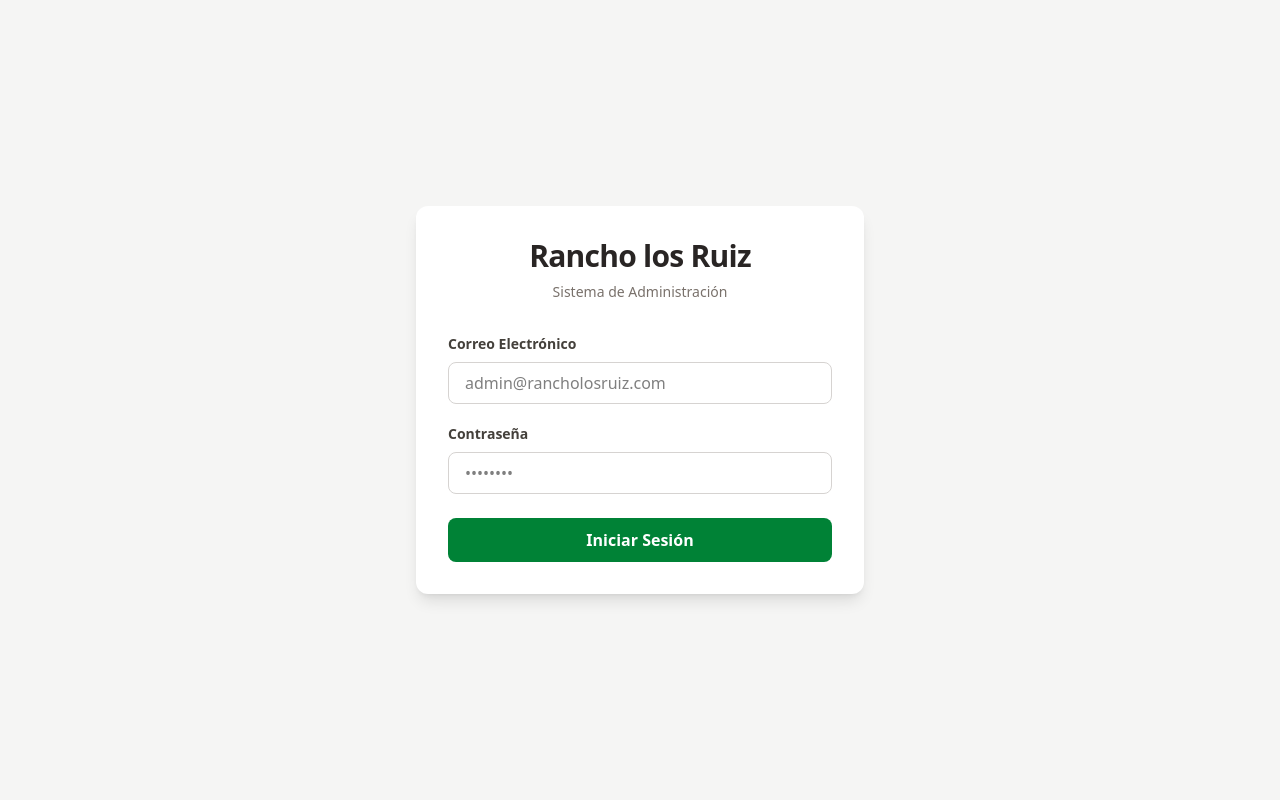
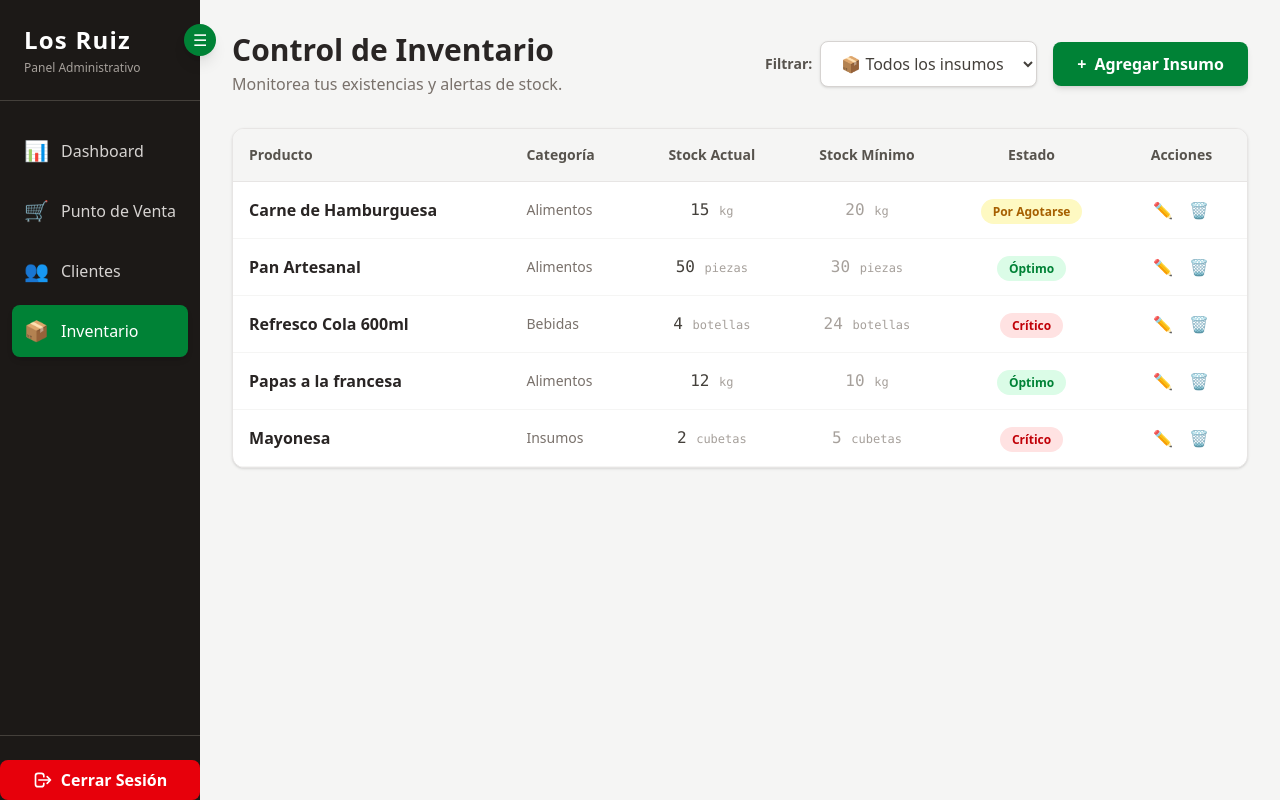
Before and after one commit to hectorinhhpr/rancho-los-ruiz-admin, an Angular app: page /inventario in a window 1280 px wide. Before the commit this address led to /login. Built offline with nearby package versions, Linux system fonts and the light colour scheme.

Commit message:
feat: interfaz de inventario con filtros por color y seguridad de rutas con adminGuard

```diff
--- a/src/app/app.routes.ts
+++ b/src/app/app.routes.ts
@@ -1,5 +1,6 @@
 import { Routes } from '@angular/router';
 import { authGuard } from './guards/auth-guard'; // Lo comentamos hasta que Karime suba este archivo
+import { adminGuard } from './guards/admin.guard'; // 👈 ¡NUEVO! Importamos a tu cadenero
 
 export const routes: Routes = [
   {
@@ -14,23 +15,29 @@ export const routes: Routes = [
   {
     path: 'dashboard',
     loadComponent: () => import('./pages/dashboard/dashboard').then(m => m.Dashboard),
-    // canActivate: [authGuard]
+    canActivate: [adminGuard] // 👈 ¡Protegido! Solo pasa el Admin
   },
   {
     path: 'clientes',
     loadComponent: () => import('./pages/clientes/clientes').then(m => m.ClientesComponent),
-    // canActivate: [authGuard]
+    canActivate: [adminGuard] // 👈 ¡Protegido! Solo pasa el Admin
   },
   {
     path: 'reservaciones',
     loadComponent: () => import('./pages/reservaciones/reservaciones').then(m => m.Reservaciones),
-    // canActivate: [authGuard]
+    canActivate: [adminGuard] // 👈 ¡Protegido! El cajero tampoco debería ver esto
   },
 
-  // 👇 AQUÍ AGREGAMOS LA NUEVA RUTA DEL PUNTO DE VENTA 👇
+  // 👇 RUTA DEL PUNTO DE VENTA (Acceso libre para el Cajero) 👇
   {
     path: 'pos',
     loadComponent: () => import('./pages/pos/pos').then(m => m.PosComponent),
+    // Aquí NO ponemos el adminGuard porque el cajero sí debe entrar
+  },
+  {
+  path: 'inventario',
+  loadComponent: () => import('./pages/inventario/inventario').then(m => m.InventarioComponent),
+  canActivate: [adminGuard]
   },
 
   {
--- a/src/app/components/sidebar/sidebar.html
+++ b/src/app/components/sidebar/sidebar.html
@@ -17,21 +17,39 @@
 
   <!-- Navegación -->
   <nav class="flex-1 px-3 py-6 space-y-2 overflow-hidden">
+
+    <!-- DASHBOARD: Solo lo ve el Admin (Sami) -->
+    @if (rolActual === 'Admin') {
       <a routerLink="/dashboard" routerLinkActive="bg-green-700 text-white shadow-md" class="flex items-center gap-3 px-3 py-3 hover:bg-stone-800 hover:text-white rounded-lg transition cursor-pointer whitespace-nowrap">
         <span class="text-xl">📊</span>
         @if (!colapsado) { <span class="font-medium">Dashboard</span> }
       </a>
+    }
 
+    <!-- PUNTO DE VENTA: Lo ven todos (Admin y Cajero) -->
     <a routerLink="/pos" routerLinkActive="bg-green-700 text-white shadow-md" class="flex items-center gap-3 px-3 py-3 hover:bg-stone-800 hover:text-white rounded-lg transition cursor-pointer whitespace-nowrap">
       <span class="text-xl">🛒</span>
       @if (!colapsado) { <span class="font-medium">Punto de Venta</span> }
     </a>
 
+    <!-- CLIENTES: Solo lo ve el Admin (Sami) -->
+    @if (rolActual === 'Admin') {
       <a routerLink="/clientes" routerLinkActive="bg-green-700 text-white shadow-md" class="flex items-center gap-3 px-3 py-3 hover:bg-stone-800 hover:text-white rounded-lg transition cursor-pointer whitespace-nowrap">
         <span class="text-xl">👥</span>
         @if (!colapsado) { <span class="font-medium">Clientes</span> }
       </a>
+    }
+    <!-- INVENTARIO: Solo lo ve el Admin (Sami) -->
+    @if (rolActual === 'Admin') {
+      <a routerLink="/inventario" routerLinkActive="bg-green-700 text-white shadow-md" class="flex items-center gap-3 px-3 py-3 hover:bg-stone-800 hover:text-white rounded-lg transition cursor-pointer whitespace-nowrap">
+        <span class="text-xl">📦</span>
+        @if (!colapsado) { <span class="font-medium">Inventario</span> }
+      </a>
+    }
+
   </nav>
+
+  <!-- Cerrar Sesión (Visible para todos) -->
   <div class="mt-auto pt-6 border-t border-stone-700">
     <button
       (click)="cerrarSesion()"
@@ -39,7 +57,7 @@
       <svg xmlns="http://www.w3.org/2000/svg" class="h-5 w-5" fill="none" viewBox="0 0 24 24" stroke="currentColor">
         <path stroke-linecap="round" stroke-linejoin="round" stroke-width="2" d="M17 16l4-4m0 0l-4-4m4 4H7m6 4v1a3 3 0 01-3 3H6a3 3 0 01-3-3V7a3 3 0 013-3h4a3 3 0 013 3v1" />
       </svg>
-    Cerrar Sesión
+      @if (!colapsado) { Cerrar Sesión }
     </button>
   </div>
 </aside>
--- a/src/app/components/sidebar/sidebar.ts
+++ b/src/app/components/sidebar/sidebar.ts
@@ -1,6 +1,6 @@
 import { Component } from '@angular/core';
-import { Router, RouterLink, RouterLinkActive } from '@angular/router'; // Agregamos Router
-import { SupabaseService } from '../../services/supabase'; // Ajusta la ruta si es necesario
+import { Router, RouterLink, RouterLinkActive } from '@angular/router';
+import { SupabaseService } from '../../services/supabase';
 
 @Component({
   selector: 'app-sidebar',
@@ -9,20 +9,20 @@ import { SupabaseService } from '../../services/supabase'; // Ajusta la ruta si
   templateUrl: './sidebar.html',
 })
 export class Sidebar {
-  colapsado = false; // Variable original para saber si está escondido
+  colapsado = false;
 
-  // Inyectamos el enrutador y la base de datos
+  // VARIABLE TEMPORAL DE PRUEBA (Cambia a 'Admin' o 'Cajero' para probar)
+  rolActual = 'Admin';
+
   constructor(
     private router: Router,
     private supabaseService: SupabaseService
   ) {}
 
-  // Tu función original intacta
   toggleMenu() {
     this.colapsado = !this.colapsado;
   }
 
-  // ¡NUEVO! Función para cerrar sesión
   async cerrarSesion() {
     await this.supabaseService.client.auth.signOut();
     this.router.navigate(['/login']);
--- /dev/null
+++ b/src/app/guards/admin.guard.ts
@@ -0,0 +1,17 @@
+import { inject } from '@angular/core';
+import { CanActivateFn, Router } from '@angular/router';
+
+export const adminGuard: CanActivateFn = (route, state) => {
+  const router = inject(Router);
+
+  // 👇 SOLUCIÓN: Agregamos ": string" para que TypeScript se relaje 👇
+  const rolActual: string = 'Admin';
+
+  if (rolActual === 'Admin') {
+    return true; // Tiene permiso
+  } else {
+    // No tiene permiso, lo rebotamos al Punto de Venta
+    router.navigate(['/pos']);
+    return false;
+  }
+};
--- a/src/app/pages/dashboard/dashboard.ts
+++ b/src/app/pages/dashboard/dashboard.ts
@@ -13,7 +13,7 @@ export class Dashboard {
     { nombre: 'Punto de Venta', icono: '🛒', ruta: '/pos', colorTexto: 'text-green-600', colorFondo: 'bg-green-100' },
     { nombre: 'Clientes', icono: '👥', ruta: '/clientes', colorTexto: 'text-blue-600', colorFondo: 'bg-blue-100' },
     { nombre: 'Reservaciones', icono: '📅', ruta: '/dashboard', colorTexto: 'text-purple-600', colorFondo: 'bg-purple-100' },
-    { nombre: 'Inventario', icono: '📦', ruta: '/dashboard', colorTexto: 'text-orange-600', colorFondo: 'bg-orange-100' },
+    { nombre: 'Inventario', icono: '📦', ruta: '/inventario', colorTexto: 'text-orange-600', colorFondo: 'bg-orange-100' },
     { nombre: 'Reportes', icono: '📊', ruta: '/dashboard', colorTexto: 'text-red-600', colorFondo: 'bg-red-100' },
     { nombre: 'Configuración', icono: '⚙️', ruta: '/dashboard', colorTexto: 'text-stone-600', colorFondo: 'bg-stone-200' }
   ];
--- /dev/null
+++ b/src/app/pages/inventario/inventario.html
@@ -0,0 +1,80 @@
+<div class="p-8 h-full bg-stone-100 font-sans relative">
+
+  <!-- Encabezado con Filtro y Botón -->
+  <div class="flex justify-between items-center mb-8">
+    <div>
+      <h1 class="text-3xl font-extrabold text-stone-800">Control de Inventario</h1>
+      <p class="text-stone-500 mt-1">Monitorea tus existencias y alertas de stock.</p>
+    </div>
+
+    <div class="flex items-center gap-4">
+      <!-- Menú desplegable del Filtro -->
+      <div class="flex items-center gap-2">
+        <label class="text-sm font-bold text-stone-600">Filtrar:</label>
+        <select [(ngModel)]="filtroEstado" class="px-4 py-2.5 border border-stone-300 rounded-lg focus:ring-2 focus:ring-green-600 outline-none bg-white shadow-sm font-medium text-stone-700">
+          <option value="Todos">📦 Todos los insumos</option>
+          <option value="Críticos">🔴 Urgente comprar</option>
+          <option value="Por Agotarse">🟡 Por agotarse</option>
+          <option value="Óptimos">🟢 Nivel Óptimo</option>
+        </select>
+      </div>
+
+      <button class="bg-green-700 hover:bg-green-800 text-white font-bold py-2.5 px-6 rounded-lg shadow-md transition flex items-center gap-2">
+        <span>+</span> Agregar Insumo
+      </button>
+    </div>
+  </div>
+
+  <div class="bg-white rounded-xl shadow-sm border border-stone-200 overflow-hidden">
+    <div class="overflow-x-auto">
+      <table class="w-full text-left border-collapse">
+        <thead>
+          <tr class="bg-stone-100 text-stone-600 text-sm border-b border-stone-200">
+            <th class="p-4 font-semibold">Producto</th>
+            <th class="p-4 font-semibold">Categoría</th>
+            <th class="p-4 font-semibold text-center">Stock Actual</th>
+            <th class="p-4 font-semibold text-center">Stock Mínimo</th>
+            <th class="p-4 font-semibold text-center">Estado</th>
+            <th class="p-4 font-semibold text-center">Acciones</th>
+          </tr>
+        </thead>
+        <tbody>
+
+          <!-- Ciclo de Angular actualizado a insumosFiltrados -->
+          @for (item of insumosFiltrados; track item.id) {
+            <tr class="border-b border-stone-100 hover:bg-stone-50 transition">
+              <td class="p-4 font-bold text-stone-800">{{ item.nombre }}</td>
+              <td class="p-4 text-sm text-stone-500">{{ item.categoria }}</td>
+
+              <td class="p-4 text-center font-mono font-medium text-stone-700">
+                {{ item.stockActual }} <span class="text-xs text-stone-400">{{ item.unidad }}</span>
+              </td>
+
+              <td class="p-4 text-center font-mono text-stone-400">
+                {{ item.stockMinimo }} <span class="text-xs">{{ item.unidad }}</span>
+              </td>
+
+              <td class="p-4 text-center">
+                <span class="px-3 py-1 rounded-full text-xs font-bold" [ngClass]="obtenerColorAlerta(item.stockActual, item.stockMinimo)">
+                  @if (item.stockActual <= item.stockMinimo / 2) {
+                    Crítico
+                  } @else if (item.stockActual <= item.stockMinimo) {
+                    Por Agotarse
+                  } @else {
+                    Óptimo
+                  }
+                </span>
+              </td>
+
+              <td class="p-4 text-center">
+                <button class="text-stone-400 hover:text-green-700 transition px-2">✏️</button>
+                <button class="text-stone-400 hover:text-red-600 transition px-2">🗑️</button>
+              </td>
+            </tr>
+          }
+
+        </tbody>
+      </table>
+    </div>
+  </div>
+</div>
--- /dev/null
+++ b/src/app/pages/inventario/inventario.ts
@@ -0,0 +1,56 @@
+import { Component } from '@angular/core';
+import { CommonModule } from '@angular/common';
+import { FormsModule } from '@angular/forms'; // 1. ¡NUEVO! Permite usar [(ngModel)]
+
+export interface Insumo {
+  id: string;
+  nombre: string;
+  categoria: string;
+  stockActual: number;
+  stockMinimo: number;
+  unidad: string;
+}
+
+@Component({
+  selector: 'app-inventario',
+  standalone: true,
+  imports: [CommonModule, FormsModule], // 2. ¡NUEVO! Registramos FormsModule
+  templateUrl: './inventario.html'
+})
+export class InventarioComponent {
+
+  filtroEstado = 'Todos'; // 3. Variable que guarda lo que elijas en el menú
+
+  listaInsumos: Insumo[] = [
+    { id: '1', nombre: 'Carne de Hamburguesa', categoria: 'Alimentos', stockActual: 15, stockMinimo: 20, unidad: 'kg' },
+    { id: '2', nombre: 'Pan Artesanal', categoria: 'Alimentos', stockActual: 50, stockMinimo: 30, unidad: 'piezas' },
+    { id: '3', nombre: 'Refresco Cola 600ml', categoria: 'Bebidas', stockActual: 4, stockMinimo: 24, unidad: 'botellas' },
+    { id: '4', nombre: 'Papas a la francesa', categoria: 'Alimentos', stockActual: 12, stockMinimo: 10, unidad: 'kg' },
+    { id: '5', nombre: 'Mayonesa', categoria: 'Insumos', stockActual: 2, stockMinimo: 5, unidad: 'cubetas' }
+  ];
+
+  obtenerColorAlerta(actual: number, minimo: number): string {
+    if (actual <= minimo / 2) return 'bg-red-100 text-red-700';
+    if (actual <= minimo) return 'bg-yellow-100 text-yellow-700';
+    return 'bg-green-100 text-green-700';
+  }
+
+  // 4. ¡NUEVA MAGIA! Esta función filtra la lista en tiempo real
+  get insumosFiltrados() {
+    if (this.filtroEstado === 'Todos') {
+      return this.listaInsumos;
+    }
+
+    return this.listaInsumos.filter(item => {
+      const critico = item.stockActual <= item.stockMinimo / 2;
+      const bajo = item.stockActual <= item.stockMinimo && !critico;
+      const optimo = item.stockActual > item.stockMinimo;
+
+      if (this.filtroEstado === 'Críticos') return critico;
+      if (this.filtroEstado === 'Por Agotarse') return bajo;
+      if (this.filtroEstado === 'Óptimos') return optimo;
+
+      return true;
+    });
+  }
+}
```
Also changed, not shown: src/app/pages/inventario/inventario.css (added), 1 other file (tests, documents, lock files or other folders). Lines whose indentation alone changed are shown as unchanged.
